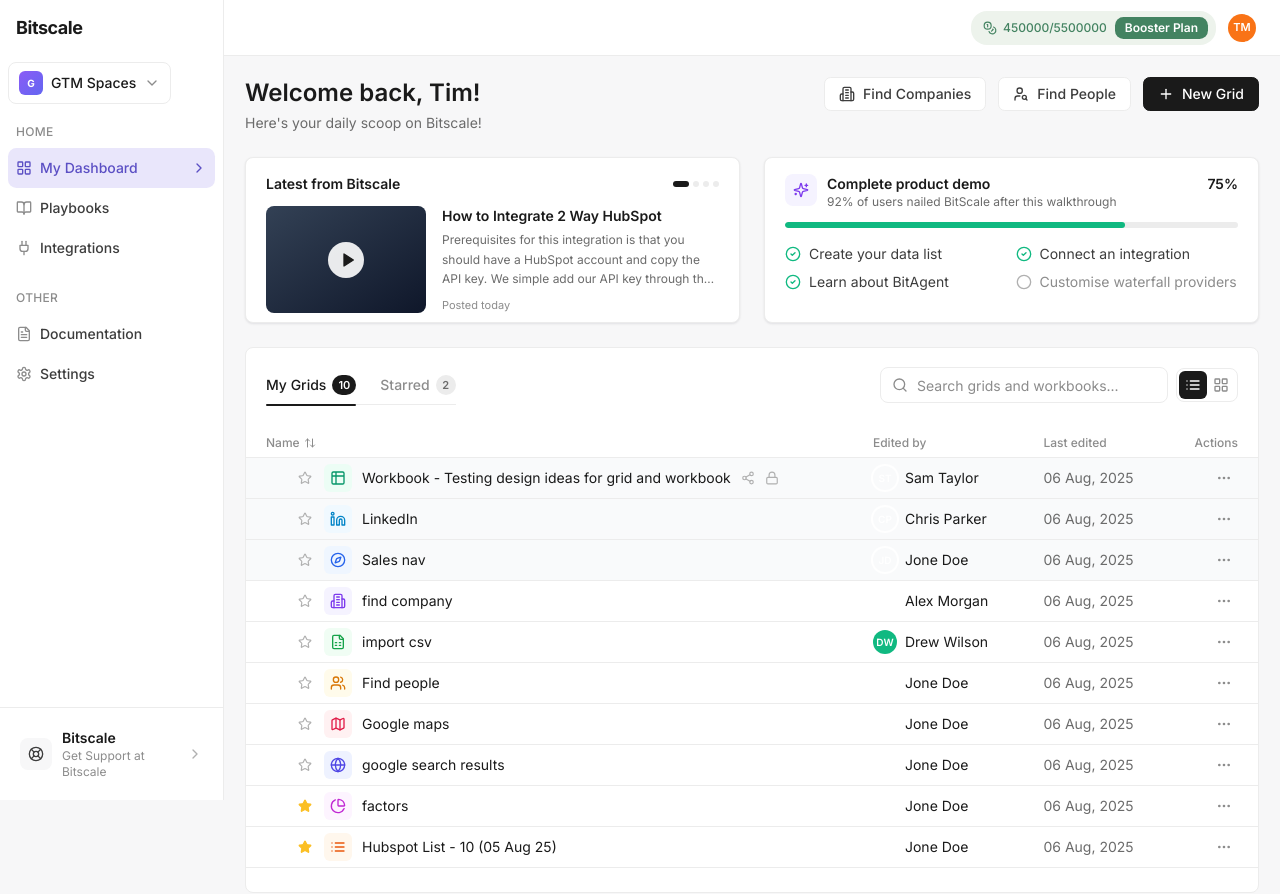
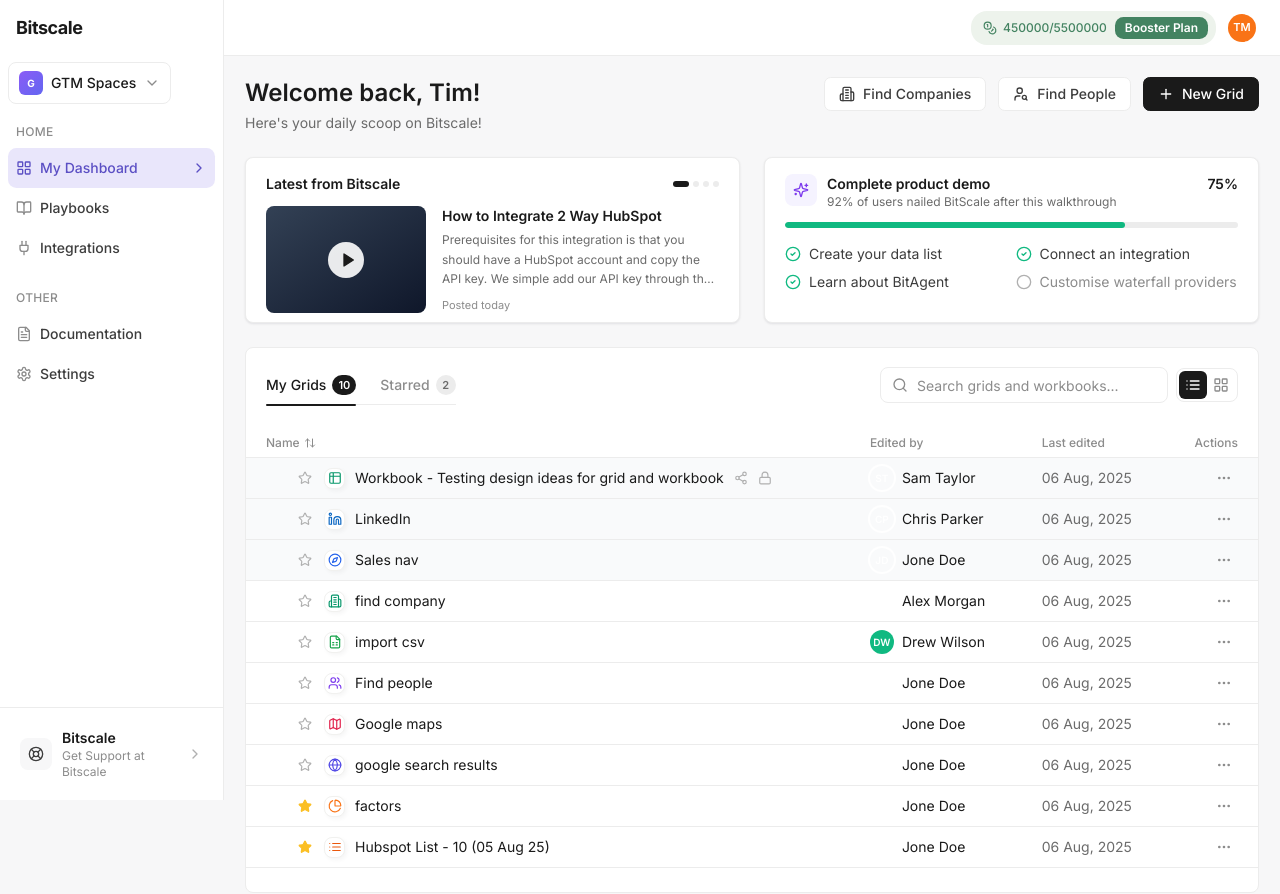
Before and after one commit to SaxenaAarohi/Bitscale-assignment, a Next.js app: page / in a window 1280 px wide. Shown: the top 894 px of the page. Built offline with nearby package versions, Linux system fonts and the light colour scheme.

Commit message:
Refactor SourceIcon to use color property instead of className

```diff
--- a/components/dashboard/SourceIcon.tsx
+++ b/components/dashboard/SourceIcon.tsx
@@ -11,28 +11,27 @@
   List,
   type LucideIcon,
 } from "lucide-react";
+import { cn } from "@/lib/cn";
 import type { GridSource } from "@/types";
 
-const config: Record<GridSource, { Icon: LucideIcon; className: string }> = {
-  workbook: { Icon: Table2, className: "bg-emerald-50 text-emerald-600" },
-  linkedin: { Icon: Linkedin, className: "bg-sky-50 text-sky-600" },
-  "sales-nav": { Icon: Compass, className: "bg-blue-50 text-blue-600" },
-  company: { Icon: Building2, className: "bg-violet-50 text-violet-600" },
-  csv: { Icon: FileSpreadsheet, className: "bg-green-50 text-green-600" },
-  people: { Icon: Users, className: "bg-amber-50 text-amber-600" },
-  maps: { Icon: Map, className: "bg-rose-50 text-rose-600" },
-  search: { Icon: Globe, className: "bg-indigo-50 text-indigo-600" },
-  factors: { Icon: PieChart, className: "bg-fuchsia-50 text-fuchsia-600" },
-  hubspot: { Icon: List, className: "bg-orange-50 text-orange-600" },
+const config: Record<GridSource, { Icon: LucideIcon; color: string }> = {
+  workbook: { Icon: Table2, color: "text-emerald-600" },
+  linkedin: { Icon: Linkedin, color: "text-[#0A66C2]" },
+  "sales-nav": { Icon: Compass, color: "text-blue-600" },
+  company: { Icon: Building2, color: "text-emerald-600" },
+  csv: { Icon: FileSpreadsheet, color: "text-green-600" },
+  people: { Icon: Users, color: "text-violet-600" },
+  maps: { Icon: Map, color: "text-rose-600" },
+  search: { Icon: Globe, color: "text-indigo-600" },
+  factors: { Icon: PieChart, color: "text-orange-500" },
+  hubspot: { Icon: List, color: "text-orange-600" },
 };
 
 export function SourceIcon({ source }: { source: GridSource }) {
-  const { Icon, className } = config[source];
+  const { Icon, color } = config[source];
   return (
-    <span
-      className={`flex h-7 w-7 shrink-0 items-center justify-center rounded-md ${className}`}
-    >
-      <Icon className="h-4 w-4" aria-hidden="true" />
+    <span className="flex h-[21px] w-[21px] shrink-0 items-center justify-center rounded-lg border border-[#F1F1EF] bg-white shadow-[2px_2px_4px_rgba(0,0,0,0.04)]">
+      <Icon className={cn("h-3.5 w-3.5", color)} aria-hidden="true" />
     </span>
   );
 }
```
